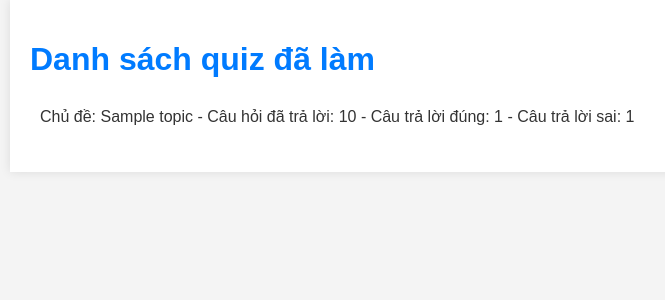
After one commit to tyhuynh03/17_Quizlet-liked, a Django app: page /quiz_history/ in a window 1280 px wide. The commit adds this page. Shown: the top 300 px of the page, without its empty margins (98-763 px from the left). Run offline with Django 5.2, Linux system fonts and the light colour scheme; a user stored in the database is signed in; tables that the repository leaves empty hold one stand-in row (values such as "Sample post").

Commit message:
thêm trang học phần, người dùng xem lại những quiz đã làm

```diff
--- /dev/null
+++ b/src/users/static/css/styles_quizhistory.css
@@ -0,0 +1,48 @@
+body {
+    font-family: Arial, sans-serif;
+    margin: 0;
+    padding: 0;
+    background-color: #f4f4f4;
+    color: #333;
+}
+
+.container {
+    width: 80%;
+    margin: 0 auto;
+    padding: 20px;
+    background-color: #fff;
+    box-shadow: 0 0 10px rgba(0, 0, 0, 0.1);
+}
+
+h1 {
+    font-size: 2em;
+    margin-bottom: 20px;
+    color: #007bff;
+}
+
+ul {
+    list-style-type: none;
+    padding: 0;
+}
+
+ul li {
+    padding: 10px;
+    border-bottom: 1px solid #ccc;
+}
+
+ul li:nth-child(even) {
+    background-color: #f9f9f9;
+}
+
+ul li:last-child {
+    border-bottom: none;
+}
+
+a {
+    color: #007bff;
+    text-decoration: none;
+}
+
+a:hover {
+    text-decoration: underline;
+}
--- a/src/users/templates/mypage.html
+++ b/src/users/templates/mypage.html
@@ -5,7 +5,7 @@
 <head>
     <meta charset="UTF-8">
     <meta name="viewport" content="width=device-width, initial-scale=1.0">
-    <title>Trang Chủ/title>
+    <title>Trang Chủ</title>
     <link rel="stylesheet" href="{% static 'css/styles_mypage.css' %}">
     <link rel="stylesheet" href="https://cdnjs.cloudflare.com/ajax/libs/font-awesome/6.5.1/css/all.min.css">
     <link href="https://cdn.jsdelivr.net/npm/bootstrap@5.3.3/dist/css/bootstrap.min.css" rel="stylesheet"
@@ -44,7 +44,7 @@
             </form>
             <div id="libraryItems" class="library-items">
                 <a href="{% url 'my_questions' %}">Câu hỏi của tôi</a>
-                <a href="#">Học phần</a>
+                <a href="{% url 'quiz_history' %}">Học phần</a>
             </div>
         </div>
     </header>
--- /dev/null
+++ b/src/users/templates/quiz_history.html
@@ -0,0 +1,20 @@
+<!DOCTYPE html>
+<html lang="en">
+{% load static %}
+<head>
+    <meta charset="UTF-8">
+    <meta name="viewport" content="width=device-width, initial-scale=1.0">
+    <title>Học phần</title>
+    <link rel="stylesheet" href="{% static 'css/styles_quizhistory.css' %}">
+</head>
+<body>
+    <div class="container">
+        <h1>Danh sách quiz đã làm</h1>
+        <ul>
+            {% for quiz in quizzes %}
+                <li>Chủ đề: {{ quiz.topic.name }} - Câu hỏi đã trả lời: {{ quiz.total_questions_answered }} - Câu trả lời đúng: {{ quiz.correct_answers }} - Câu trả lời sai: {{ quiz.incorrect_answers }}</li>
+            {% endfor %}
+        </ul>
+    </div>
+</body>
+</html>
--- a/src/users/urls.py
+++ b/src/users/urls.py
@@ -1,5 +1,5 @@
 from django.urls import path
-from .views import Register, loginView, LogoutView, UserDetailView, UserListView,DashboardView, MyPageView, user_info, search
+from .views import Register, loginView, LogoutView, UserDetailView, UserListView,DashboardView, MyPageView, user_info, search, quiz_history
 from .views import home,register_view,home_content,login_view,  info_page, HomeAdminView,add_user,DeleteUser,user_detail,user_update_view, my_questions
 
 urlpatterns = [
@@ -22,7 +22,8 @@ urlpatterns = [
     path("dashboard/",DashboardView.as_view(), name= "dashboard"),
     path("mypage/",MyPageView.as_view(),name = "my_page"),
     path("my_questions/",my_questions,name = "my_questions"),
-    path('search/', search, name='search')
+    path('search/', search, name='search'),
+    path('quiz_history/', quiz_history, name='quiz_history')
 
 
 ]
--- a/src/users/views.py
+++ b/src/users/views.py
@@ -178,6 +178,12 @@ def my_questions(request):
     print(user_topics)
     return render(request, 'my_questions.html', {'user_topics': user_topics})
 
+@login_required
+def quiz_history(request):
+    # Lấy danh sách quiz đã làm từ UserTopicScore model
+    quizzes = UserTopicScore.objects.filter(user=request.user)
+    return render(request, 'quiz_history.html', {'quizzes': quizzes})
+
 
 
 class DeleteUser(APIView):
```
